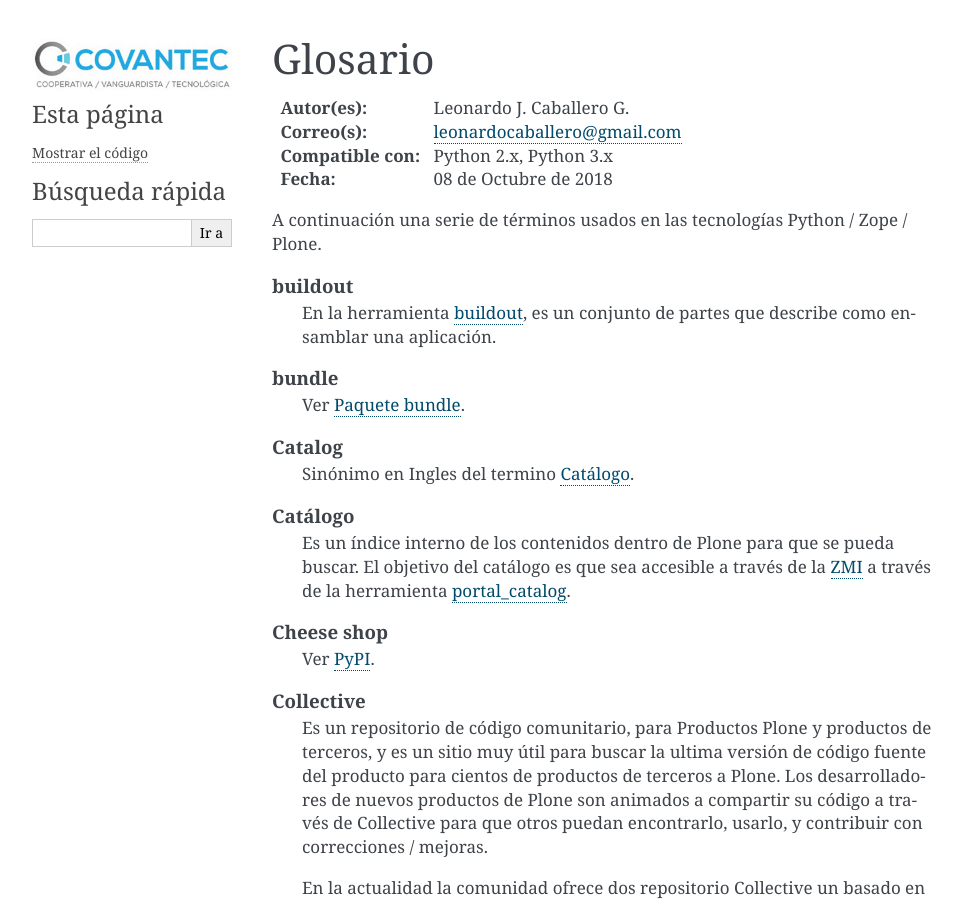
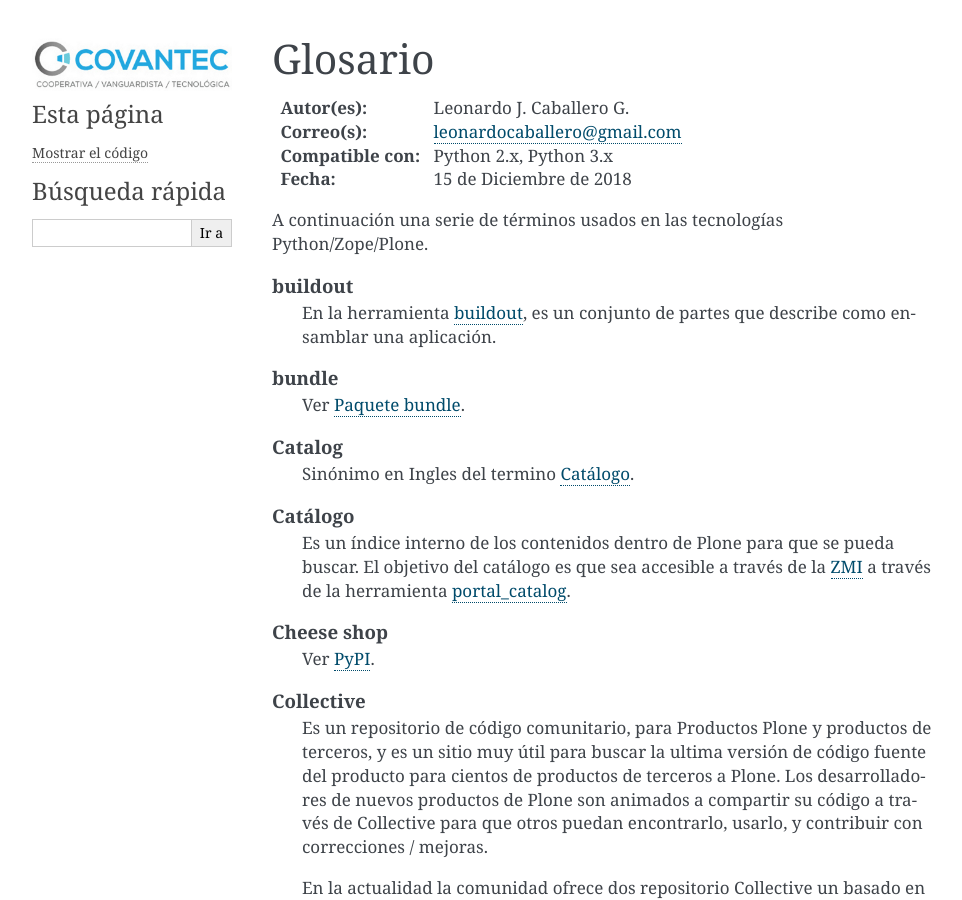
Before and after one commit to macagua/entrenamiento.python_basico, a Sphinx documentation site: the page built from source/glosario.rst, in a window 1280 px wide and 900 px high. Shown: the whole window, without its empty margins (148-1110 px from the left). Built offline with Sphinx 7.4.7, drawn with Linux system fonts in a browser that asks for light colours.

Commit message:
Agregar mejoras de formato a la seccion glosario

```diff
--- a/source/glosario.rst
+++ b/source/glosario.rst
@@ -2,18 +2,17 @@
 
 .. _glosario:
 
-========
 Glosario
 ========
 
 :Autor(es): Leonardo J. Caballero G.
 :Correo(s): leonardocaballero@gmail.com
 :Compatible con: Python 2.x, Python 3.x
-:Fecha: 08 de Octubre de 2018
+:Fecha: 15 de Diciembre de 2018
 
-A continuación una serie de términos usados en las tecnologías Python / Zope / Plone.
+A continuación una serie de términos usados en las tecnologías Python/Zope/Plone.
 
-.. glossary ::
+.. glossary::
     :sorted:
 
     buildout
```
